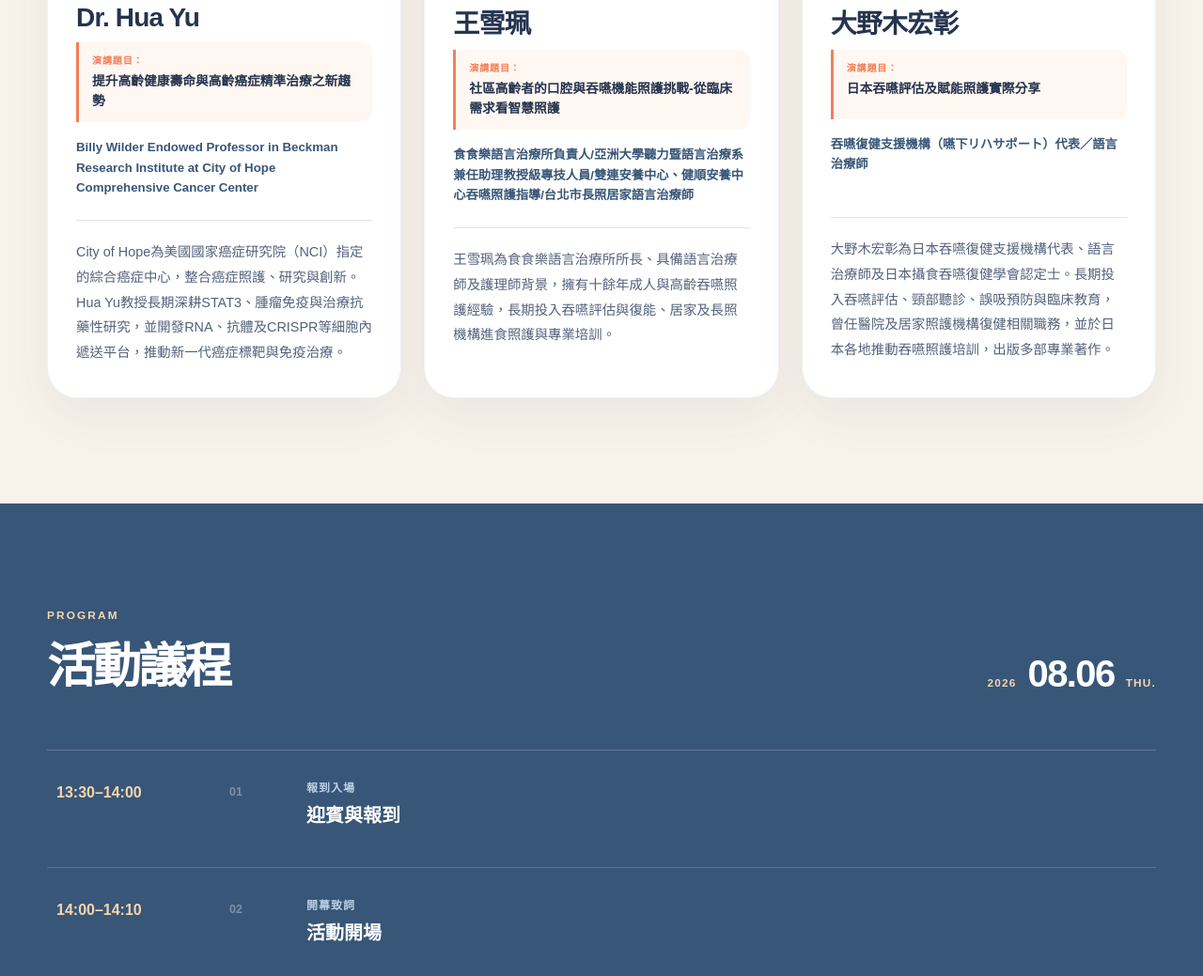
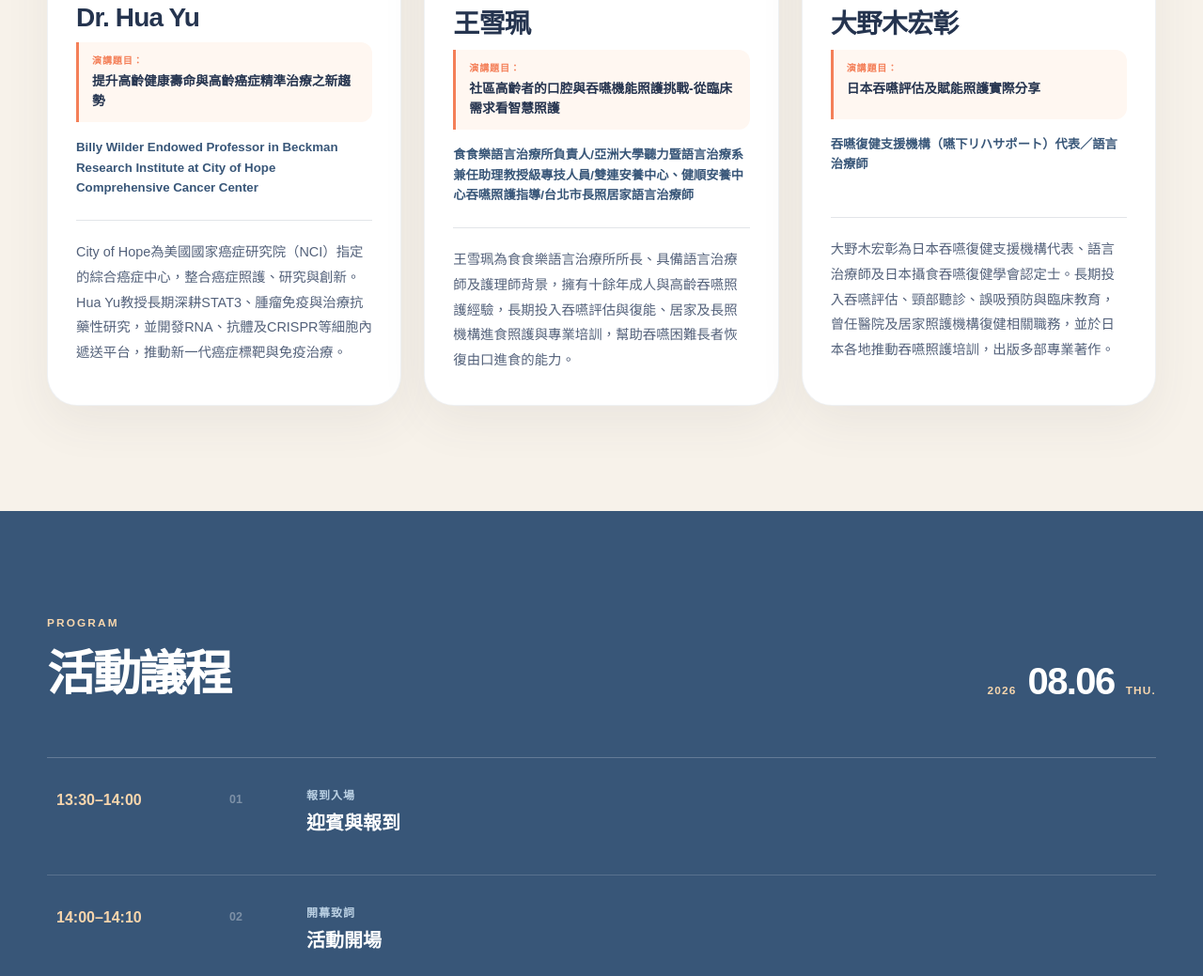
Before and after one commit to MIRDC-WFevents1/2026forum-agingcare, a plain HTML site: page index.html in a window 1280 px wide. Shown: the part 2452-3491 px from the top of the page at 94% size. Drawn offline with Linux system fonts and the light colour scheme.

Commit message:
Update index.html

```diff
--- a/index.html
+++ b/index.html
@@ -78,7 +78,7 @@
         </article>
         <article class="speaker-card">
          <div class="speaker-media speaker-media-wang"><span class="media-label">TAIWAN</span><img src="assets/王雪珮.png" alt="王雪珮" class="speaker-image wang-image"></div>
-          <div class="speaker-content"><p class="speaker-role">專題演講二</p><h3>王雪珮</h3><p class="speaker-talk"><span>演講題目：</span>社區高齡者的口腔與吞嚥機能照護挑戰-從臨床需求看智慧照護</p><p class="speaker-title">食食樂語言治療所負責人/亞洲大學聽力暨語言治療系兼任助理教授級專技人員/雙連安養中心、健順安養中心吞嚥照護指導/台北市長照居家語言治療師</p><p class="speaker-bio">王雪珮為食食樂語言治療所所長、具備語言治療師及護理師背景，擁有十餘年成人與高齡吞嚥照護經驗，長期投入吞嚥評估與復能、居家及長照機構進食照護與專業培訓。</p></div>
+          <div class="speaker-content"><p class="speaker-role">專題演講二</p><h3>王雪珮</h3><p class="speaker-talk"><span>演講題目：</span>社區高齡者的口腔與吞嚥機能照護挑戰-從臨床需求看智慧照護</p><p class="speaker-title">食食樂語言治療所負責人/亞洲大學聽力暨語言治療系兼任助理教授級專技人員/雙連安養中心、健順安養中心吞嚥照護指導/台北市長照居家語言治療師</p><p class="speaker-bio">王雪珮為食食樂語言治療所所長、具備語言治療師及護理師背景，擁有十餘年成人與高齡吞嚥照護經驗，長期投入吞嚥評估與復能、居家及長照機構進食照護與專業培訓，幫助吞嚥困難長者恢復由口進食的能力。</p></div>
         </article>
         <article class="speaker-card">
           <div class="speaker-media speaker-media-onogi"><span class="media-label">JAPAN</span><img src="assets/hiroaki-onogi.jpg" alt="大野木宏彰語言治療師" class="speaker-image onogi-image"><div class="onogi-overlay"></div></div>
```
